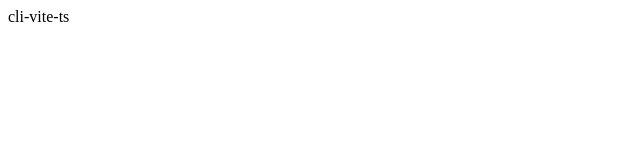
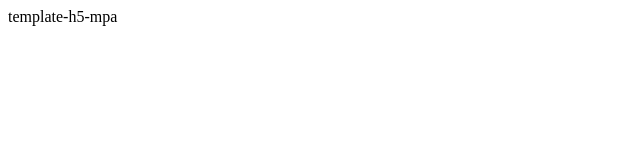
Before and after one commit to WhereIsMsXi/template-h5-mpa, a Vue app: page / in a window 1280 px wide. Shown: the top 160 px of the page, without its empty margins (0-640 px from the left). Built offline with nearby package versions, Linux system fonts and the light colour scheme.

Commit message:
docs(custom): 更改项目名称

```diff
--- a/index.html
+++ b/index.html
@@ -5,7 +5,7 @@
   <meta charset="UTF-8">
   <link rel="icon" href="/favicon.ico">
   <meta name="viewport" content="width=device-width, initial-scale=1.0">
-  <title>cli-vite-ts</title>
+  <title>template-h5-mpa</title>
 </head>
 
 <body>
--- a/package.json
+++ b/package.json
@@ -1,5 +1,5 @@
 {
-  "name": "cli-vite-ts",
+  "name": "template-h5-mpa",
   "version": "0.0.1",
   "private": true,
   "type": "module",
--- a/src/App.vue
+++ b/src/App.vue
@@ -1,3 +1,3 @@
 <template>
-  <div>cli-vite-ts</div>
+  <div>template-h5-mpa</div>
 </template>
```
